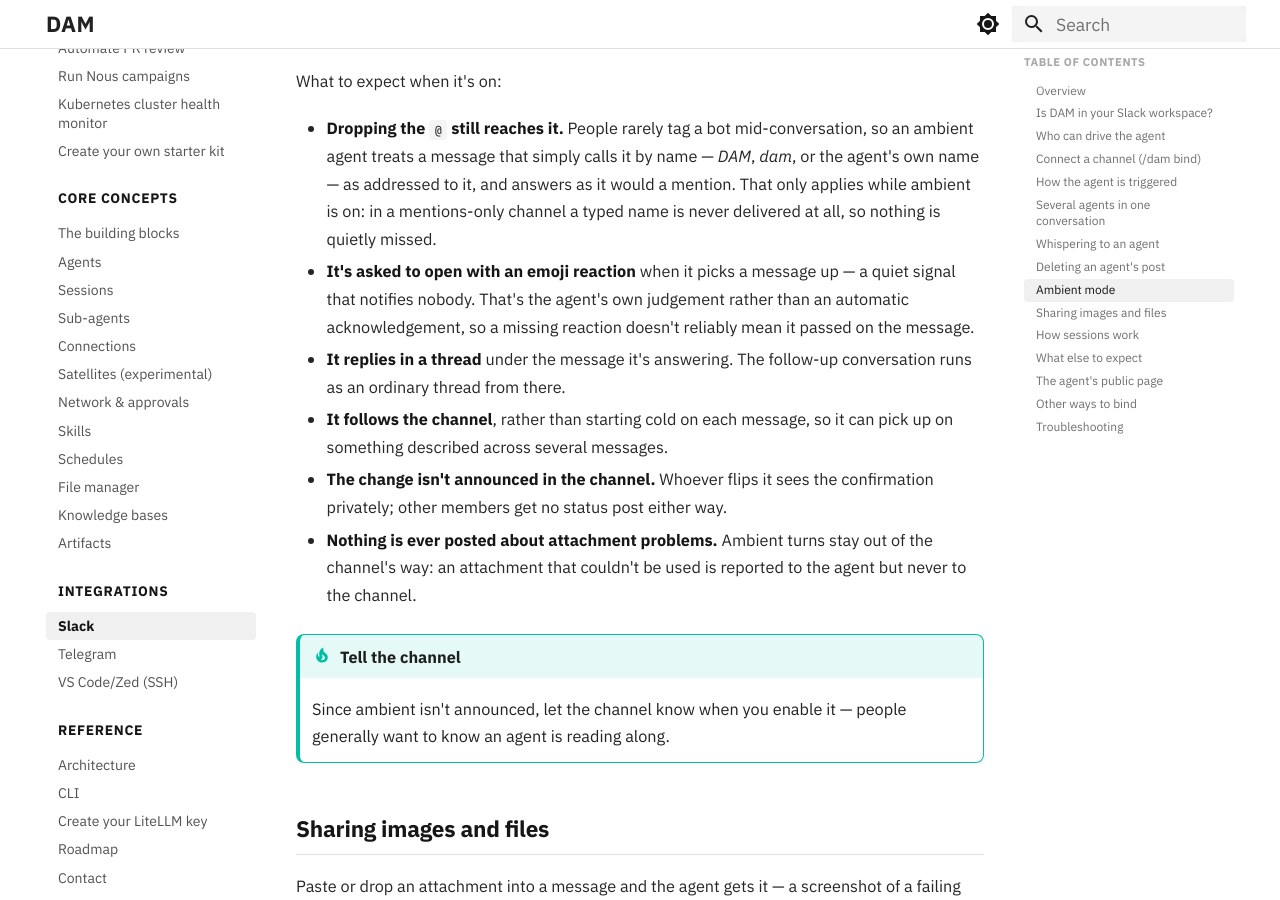
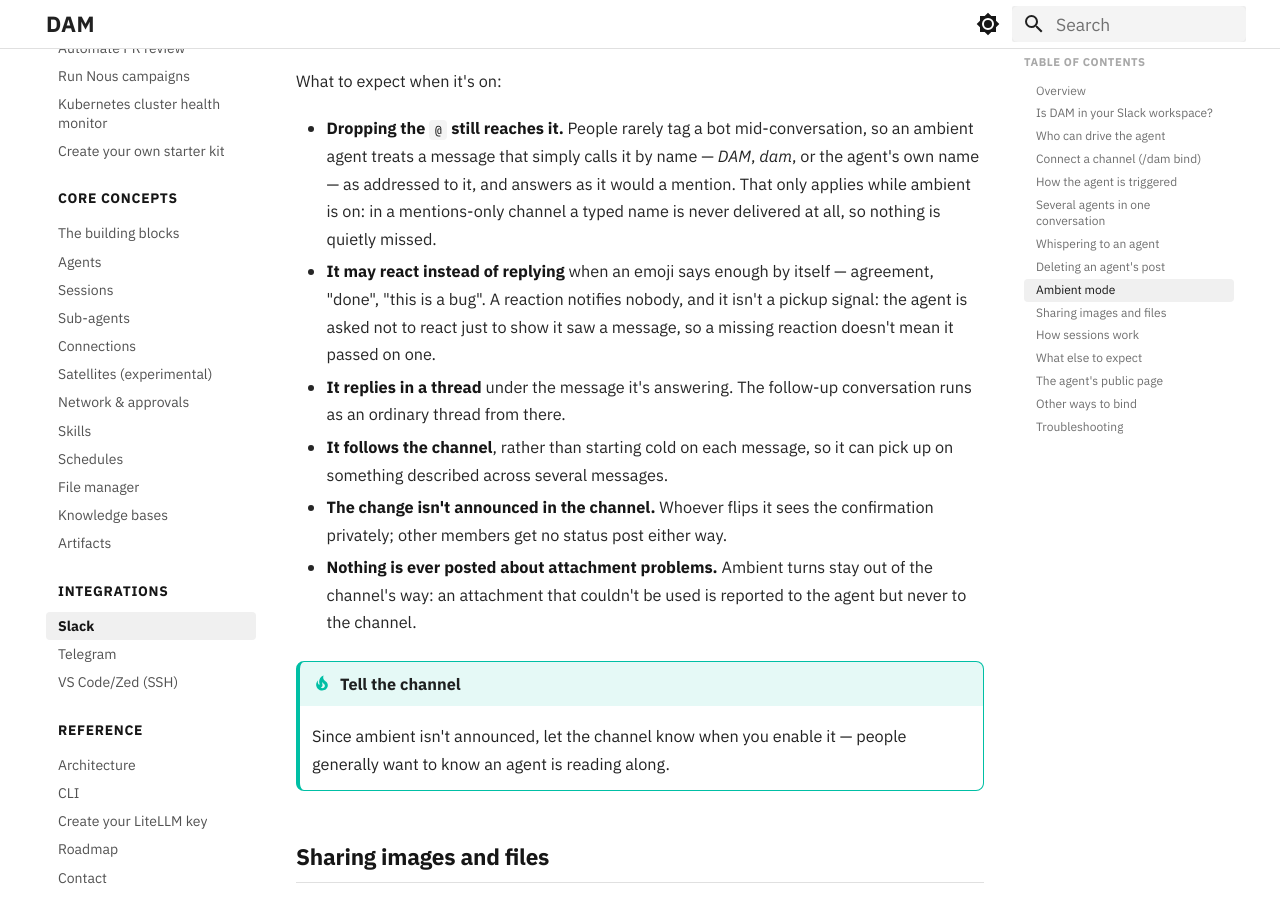
Before and after one commit to dam-agents/docs, an MkDocs documentation site: the page built from docs/integrations/slack.md, in a window 1280 px wide and 900 px high, scrolled down 8613 px. Built offline with MkDocs 1.6.1 and Material for MkDocs 9.7.7, drawn with Linux system fonts in a browser that asks for light colours.

Commit message:
docs: v0.2.26 release pass — ambient agents may react instead of replying (#147)
Assisted-by: Claude Fable 5 <noreply@anthropic.com>

Co-authored-by: Jenna Winkler <Jenna.Winkler@ibm.com>

```diff
--- a/docs/integrations/slack.md
+++ b/docs/integrations/slack.md
@@ -264,9 +264,9 @@ What to expect when it's on:
   agent treats a message that simply calls it by name — *DAM*, *dam*, or the agent's own name — as
   addressed to it, and answers as it would a mention. That only applies while ambient is on: in a
   mentions-only channel a typed name is never delivered at all, so nothing is quietly missed.
-- **It's asked to open with an emoji reaction** when it picks a message up — a quiet signal that
-  notifies nobody. That's the agent's own judgement rather than an automatic acknowledgement, so
-  a missing reaction doesn't reliably mean it passed on the message.
+- **It may react instead of replying** when an emoji says enough by itself — agreement, "done",
+  "this is a bug". A reaction notifies nobody, and it isn't a pickup signal: the agent is asked
+  not to react just to show it saw a message, so a missing reaction doesn't mean it passed on one.
 - **It replies in a thread** under the message it's answering. The follow-up conversation runs as
   an ordinary thread from there.
 - **It follows the channel**, rather than starting cold on each message, so it can pick up on
```
